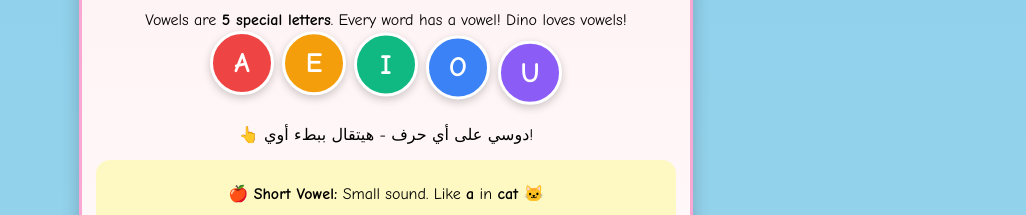
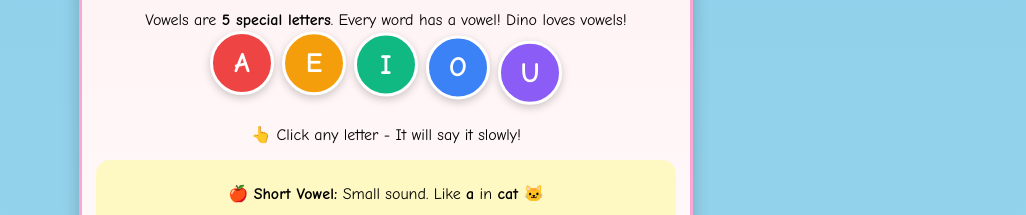
Before and after one commit to hebae5202-sourceEnglishhebae5202-source/Little-readers, a plain HTML site: page index.html in a window 1280 px wide. Shown: the part 830-1045 px from the top of the page, without its empty margins (254-1280 px from the left). Drawn offline with Linux system fonts and the light colour scheme.

Commit message:
Update index.html

```diff
--- a/index.html
+++ b/index.html
@@ -19,7 +19,7 @@
 <div style="font-size:20px;font-weight:bold;color:#16A34A">⭐ Your Stars: <span id="stars">0</span> ⭐ <span id="starBar">☆☆☆☆☆</span></div>
 <button class="g" onclick="speak('Hello! I am Dino! Lets learn phonics!')">🦖 Dino Says Hello - Click Me!</button>
 <button onclick="speak('You are a superstar!')">🌟 I am a Superstar!</button>
-<div class="card" style="border-color:#F9A8D4;background:linear-gradient(#FFF1F2,#fff)"><div style="font-size:30px">🎪 🎈 🎪 🎈 🎪</div><h2>🎈 What are Vowels? 🎈</h2><div style="font-size:32px"><span class="wiggle">🐶</span><span class="wiggle">🐱</span><span class="wiggle">🐰</span><span class="wiggle">🦁</span><span class="wiggle">🐵</span></div><p>Vowels are <b>5 special letters</b>. Every word has a vowel! Dino loves vowels!</p><div class="vowel-row"><div class="vowel vA" onclick="speakSlow('A')">A</div><div class="vowel vE" onclick="speakSlow('E')">E</div><div class="vowel vI" onclick="speakSlow('I')">I</div><div class="vowel vO" onclick="speakSlow('O')">O</div><div class="vowel vU" onclick="speakSlow('U')">U</div></div><p>👆 دوسي على أي حرف - هيتقال ببطء أوي!</p><div style="background:#FEF9C3;border-radius:14px;padding:8px"><p>🍎 <b>Short Vowel:</b> Small sound. Like <b>a</b> in <b>cat</b> 🐱</p><p>🍰 <b>Long Vowel:</b> Says its name. Like <b>a</b> in <b>cake</b> 🎂</p><p>🌊 <b>Diphthong:</b> Two vowels make one new sound. Like <b>oi</b> in <b>coin</b> 🪙</p></div>
+<div class="card" style="border-color:#F9A8D4;background:linear-gradient(#FFF1F2,#fff)"><div style="font-size:30px">🎪 🎈 🎪 🎈 🎪</div><h2>🎈 What are Vowels? 🎈</h2><div style="font-size:32px"><span class="wiggle">🐶</span><span class="wiggle">🐱</span><span class="wiggle">🐰</span><span class="wiggle">🦁</span><span class="wiggle">🐵</span></div><p>Vowels are <b>5 special letters</b>. Every word has a vowel! Dino loves vowels!</p><div class="vowel-row"><div class="vowel vA" onclick="speakSlow('A')">A</div><div class="vowel vE" onclick="speakSlow('E')">E</div><div class="vowel vI" onclick="speakSlow('I')">I</div><div class="vowel vO" onclick="speakSlow('O')">O</div><div class="vowel vU" onclick="speakSlow('U')">U</div></div><p>👆 Click any letter - It will say it slowly!</p><div style="background:#FEF9C3;border-radius:14px;padding:8px"><p>🍎 <b>Short Vowel:</b> Small sound. Like <b>a</b> in <b>cat</b> 🐱</p><p>🍰 <b>Long Vowel:</b> Says its name. Like <b>a</b> in <b>cake</b> 🎂</p><p>🌊 <b>Diphthong:</b> Two vowels make one new sound. Like <b>oi</b> in <b>coin</b> 🪙</p></div>
 <button class="g" style="font-size:20px;padding:14px 22px" onclick="speakVowelsSlow()">🐢 🔊 Listen Vowels - SLOW - Click Here</button><br>
 <button onclick="speakSlow('A apple')">🔊 A - Apple Slow</button><button onclick="speakSlow('E egg')">🔊 E - Egg Slow</button><button onclick="speakSlow('I igloo')">🔊 I - Igloo Slow</button><button onclick="speakSlow('O orange')">🔊 O - Orange Slow</button><button onclick="speakSlow('U umbrella')">🔊 U - Umbrella Slow</button>
 <div style="font-size:28px">🍎 A-Apple | 🥚 E-Egg | 🧊 I-Igloo | 🍊 O-Orange | ☂️ U-Umbrella</div><div style="font-size:28px"><span class="float">🦖</span> <span class="float">🌸</span> <span class="float">🦕</span> <span class="float">🦋</span> <span class="float">🍭</span></div><p>🦖 Dino says: A E I O U - I love you! ❤️</p><div class="rainbow-bar"></div></div>
```
